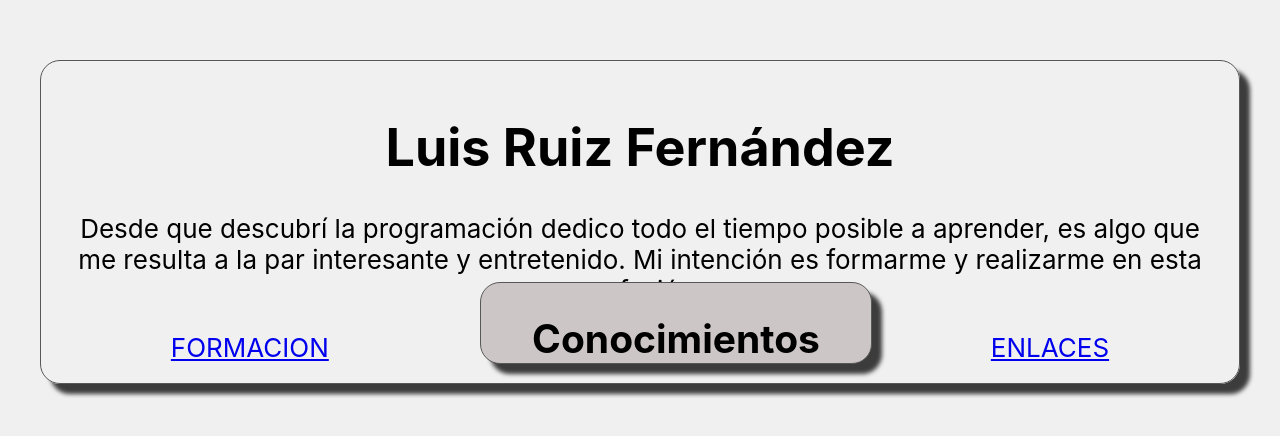
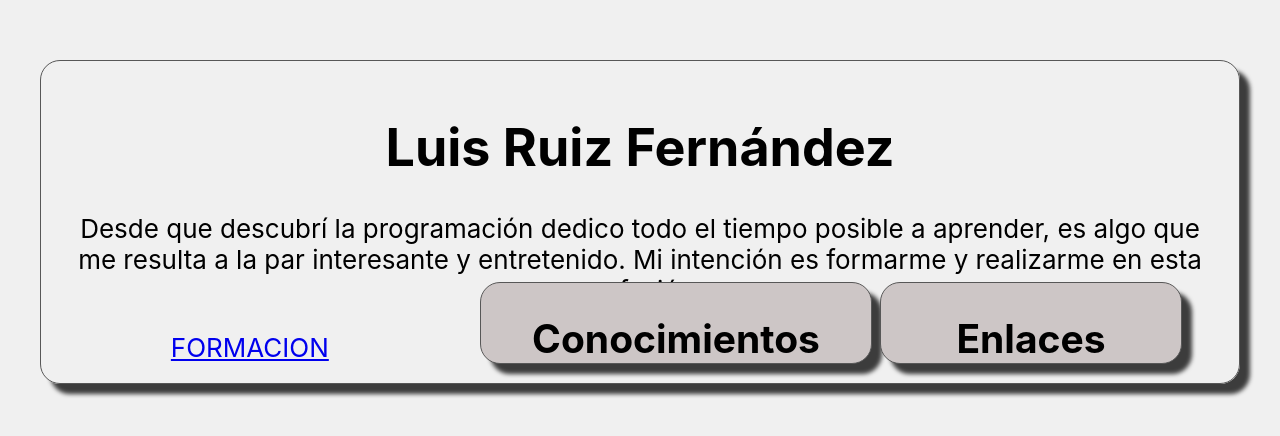
Before and after one commit to Silzhar/CV_react-redux, a React (Create React App) app: page /links in a window 1280 px wide. Shown: the part 178-614 px from the top of the page. Built offline with nearby package versions, Linux system fonts and the light colour scheme.

Commit message:
Add components an basic styles

```diff
--- a/src/App.js
+++ b/src/App.js
@@ -17,6 +17,8 @@ function App() {
         <header className="App-header">
           <Header />
           <Knowledge />
+          <Links />
+
           {/* <Switch> */}
             {/* <Card /> */}
             {/* <Route exact path='/formation'>
@@ -26,7 +28,6 @@ function App() {
 
             </Route>
             <Route exact path='/links'>
-              <Links />
             </Route>
           </Switch> */}
         </header>
--- a/src/components/Header/Header.scss
+++ b/src/components/Header/Header.scss
@@ -1,11 +1,12 @@
 .Header {
-    // color: aqua;
     border: 1px solid rgb(87, 87, 87);
     border-radius: 20px;
     margin-left: 40px;
     margin-right: 40px;
     padding: 20px;
     box-shadow: 10px 10px 4px 0px rgba(0,0,0,0.75);
+    justify-content: center;
+    align-items: center;
 }
 
 .links {
```
